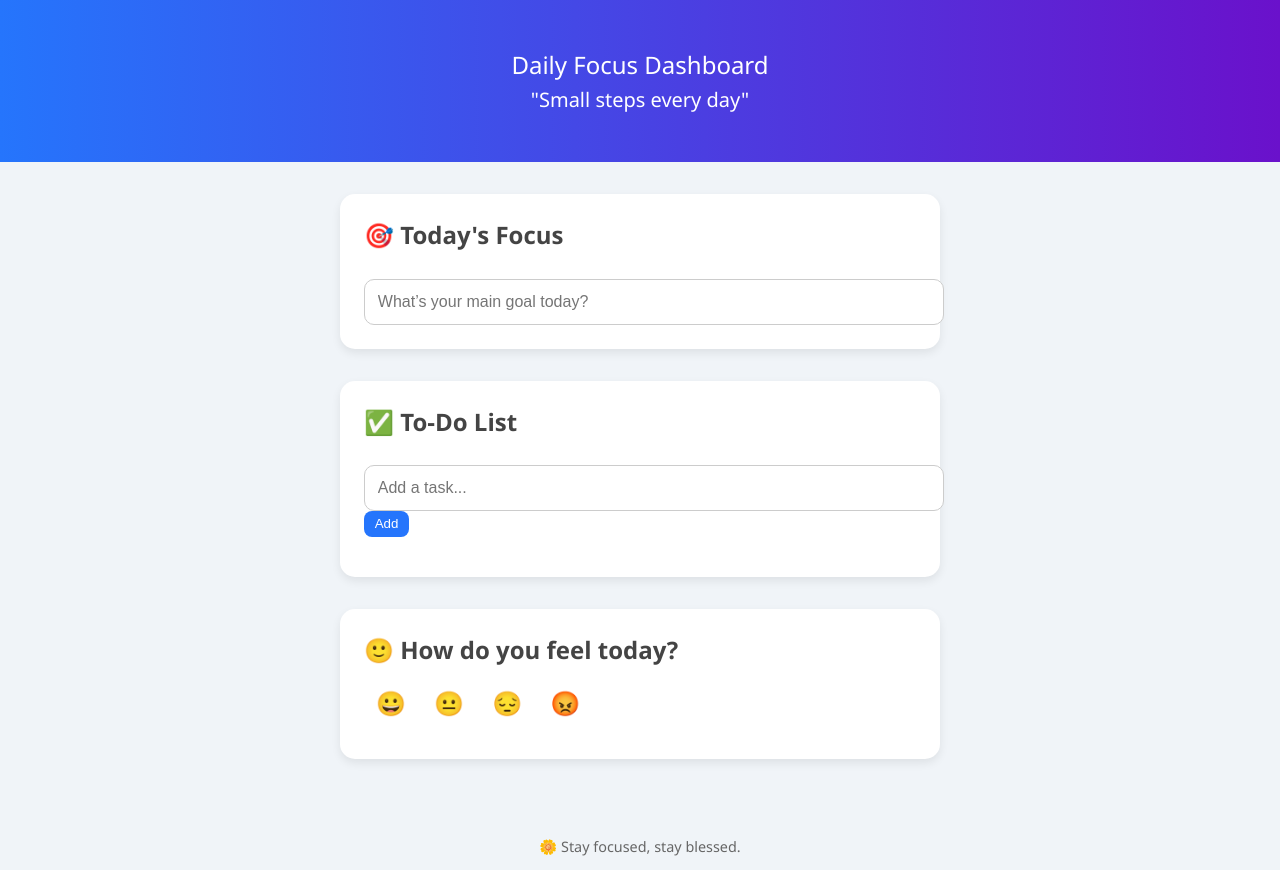
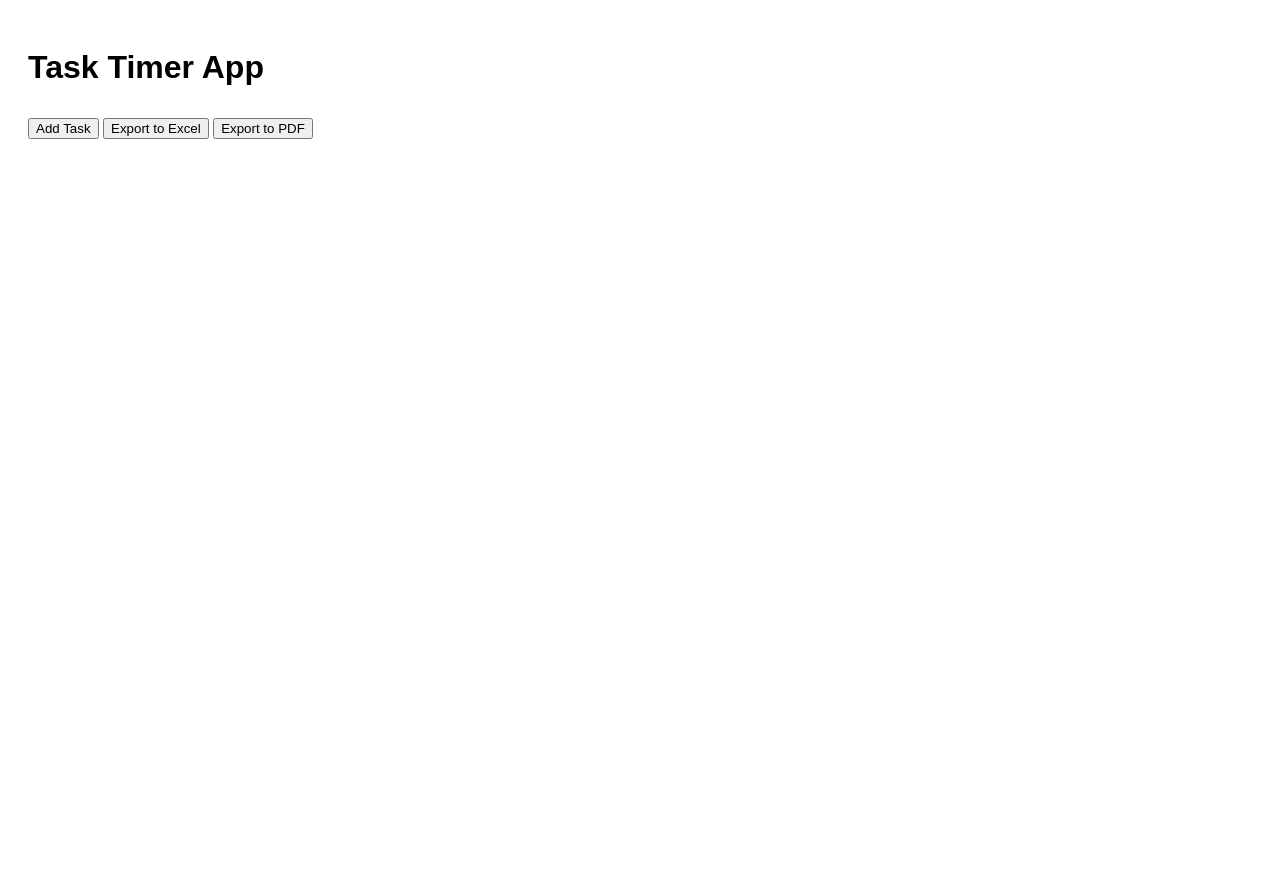
Before and after one commit to H4h4h4ha/My-App-Dev, a website: page public/index.html in a window 1280 px wide. After the commit the page ends 800 px from the top, so only its background shows below. Drawn offline with nearby package versions, Linux system fonts and the light colour scheme.

Commit message:
Add files via upload

```diff
--- a/public/index.html
+++ b/public/index.html
@@ -2,136 +2,100 @@
 <html lang="en">
 <head>
   <meta charset="UTF-8" />
-  <meta name="viewport" content="width=device-width, initial-scale=1.0"/>
-  <title>Daily Focus Dashboard</title>
+  <meta name="viewport" content="width=device-width, initial-scale=1.0" />
+  <title>Task Timer App</title>
+  <script src="https://cdnjs.cloudflare.com/ajax/libs/xlsx/0.18.5/xlsx.full.min.js"></script>
+  <script src="https://cdnjs.cloudflare.com/ajax/libs/jspdf/2.5.1/jspdf.umd.min.js"></script>
   <style>
     body {
-      font-family: 'Segoe UI', sans-serif;
-      background: #f0f4f8;
-      margin: 0;
-      padding: 0;
-      color: #333;
+      font-family: Arial, sans-serif;
+      padding: 20px;
     }
-    header {
-      background: #6a11cb;
-      background: linear-gradient(to right, #2575fc, #6a11cb);
-      color: white;
-      text-align: center;
-      padding: 2em;
-      font-size: 1.5em;
+    .task {
+      margin-bottom: 10px;
     }
-    main {
-      padding: 2em;
-      max-width: 600px;
-      margin: auto;
-    }
-    section {
-      margin-bottom: 2em;
-      background: white;
-      padding: 1.5em;
-      border-radius: 15px;
-      box-shadow: 0 4px 10px rgba(0,0,0,0.08);
-    }
-    h2 {
-      margin-top: 0;
-      color: #444;
-    }
-    input[type="text"] {
-      width: 100%;
-      padding: 0.8em;
-      margin-top: 0.5em;
-      border: 1.5px solid #ccc;
-      border-radius: 10px;
-      font-size: 1em;
-    }
-    ul {
-      list-style: none;
-      padding: 0;
-    }
-    li {
-      margin: 0.5em 0;
-      padding: 0.5em;
-      background: #f9f9f9;
-      border-radius: 10px;
-      display: flex;
-      justify-content: space-between;
-      align-items: center;
+    .task input {
+      margin: 0 5px;
     }
     button {
-      padding: 0.4em 0.8em;
-      border: none;
-      border-radius: 8px;
-      background: #2575fc;
-      color: white;
-      cursor: pointer;
-    }
-    .mood-btn {
-      font-size: 1.5em;
-      margin: 0.5em;
-      cursor: pointer;
-      transition: transform 0.2s ease;
-    }
-    .mood-btn:hover {
-      transform: scale(1.2);
-    }
-    footer {
-      text-align: center;
-      padding: 1em;
-      font-size: 0.9em;
-      color: #666;
+      margin-top: 10px;
     }
   </style>
 </head>
 <body>
-
-  <header>
-    Daily Focus Dashboard <br>
-    <small>"Small steps every day"</small>
-  </header>
-
-  <main>
-    <section>
-      <h2>🎯 Today's Focus</h2>
-      <input type="text" placeholder="What’s your main goal today?" id="focusInput">
-    </section>
-
-    <section>
-      <h2>✅ To-Do List</h2>
-      <input type="text" id="todoInput" placeholder="Add a task..." />
-      <button onclick="addTodo()">Add</button>
-      <ul id="todoList"></ul>
-    </section>
-
-    <section>
-      <h2>🙂 How do you feel today?</h2>
-      <div>
-        <span class="mood-btn" onclick="setMood('😀')">😀</span>
-        <span class="mood-btn" onclick="setMood('😐')">😐</span>
-        <span class="mood-btn" onclick="setMood('😔')">😔</span>
-        <span class="mood-btn" onclick="setMood('😡')">😡</span>
-      </div>
-      <p id="moodDisplay"></p>
-    </section>
-  </main>
-
-  <footer>🌼 Stay focused, stay blessed.</footer>
+  <h1>Task Timer App</h1>
+  <div id="taskContainer"></div>
+  <button onclick="addTask()">Add Task</button>
+  <button onclick="exportToExcel()">Export to Excel</button>
+  <button onclick="exportToPDF()">Export to PDF</button>
 
   <script>
-    function addTodo() {
-      const input = document.getElementById("todoInput");
-      const list = document.getElementById("todoList");
-      const task = input.value.trim();
-      if (!task) return;
-      const li = document.createElement("li");
-      li.innerHTML = task + ' <button onclick="this.parentElement.remove()">Remove</button>';
-      list.appendChild(li);
-      input.value = "";
+    let taskId = 0;
+
+    function addTask() {
+      const container = document.getElementById("taskContainer");
+      const div = document.createElement("div");
+      div.className = "task";
+      div.id = `task-${taskId}`;
+      div.innerHTML = `
+        <input type="text" placeholder="Task Name" id="name-${taskId}" />
+        <input type="text" placeholder="Start Time" id="start-${taskId}" readonly />
+        <input type="text" placeholder="Stop Time" id="stop-${taskId}" readonly />
+        <button onclick="startTimer(${taskId})">Start</button>
+        <button onclick="stopTimer(${taskId})">Stop</button>
+      `;
+      container.appendChild(div);
+      taskId++;
     }
 
-    function setMood(emoji) {
-      document.getElementById("moodDisplay").textContent = "You feel: " + emoji;
+    function getCurrentTime() {
+      const now = new Date();
+      return now.toLocaleTimeString();
+    }
+
+    function startTimer(id) {
+      document.getElementById(`start-${id}`).value = getCurrentTime();
+    }
+
+    function stopTimer(id) {
+      document.getElementById(`stop-${id}`).value = getCurrentTime();
+    }
+
+    function exportToExcel() {
+      const tasks = [];
+      for (let i = 0; i < taskId; i++) {
+        const name = document.getElementById(`name-${i}`)?.value;
+        const start = document.getElementById(`start-${i}`)?.value;
+        const stop = document.getElementById(`stop-${i}`)?.value;
+        if (name) {
+          tasks.push({ Task: name, Start: start, Stop: stop });
+        }
+      }
+
+      const worksheet = XLSX.utils.json_to_sheet(tasks);
+      const workbook = XLSX.utils.book_new();
+      XLSX.utils.book_append_sheet(workbook, worksheet, "Tasks");
+      XLSX.writeFile(workbook, "tasks.xlsx");
+    }
+
+    async function exportToPDF() {
+      const { jsPDF } = window.jspdf;
+      const doc = new jsPDF();
+      doc.text("Task Report", 10, 10);
+
+      let y = 20;
+      for (let i = 0; i < taskId; i++) {
+        const name = document.getElementById(`name-${i}`)?.value;
+        const start = document.getElementById(`start-${i}`)?.value;
+        const stop = document.getElementById(`stop-${i}`)?.value;
+        if (name) {
+          doc.text(`Task: ${name} | Start: ${start} | Stop: ${stop}`, 10, y);
+          y += 10;
+        }
+      }
+
+      doc.save("tasks.pdf");
     }
   </script>
-
 </body>
 </html>
```
